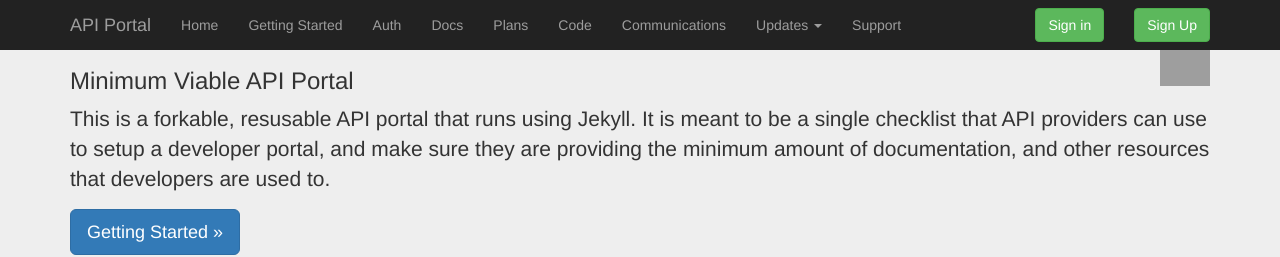
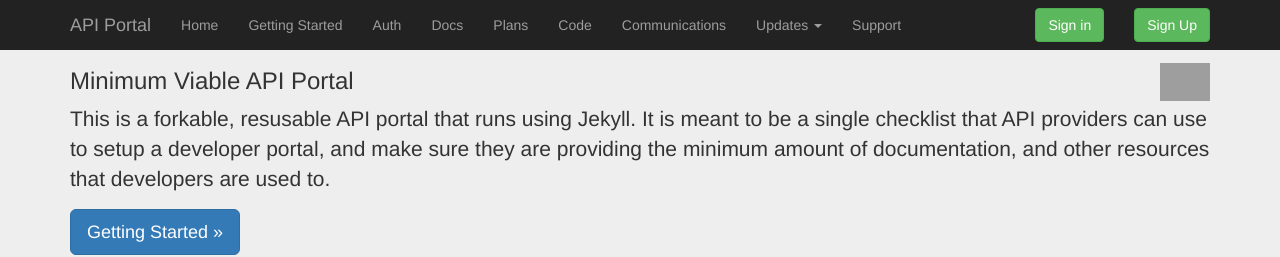
Before and after one commit to api-evangelist/portal-minimum, a Jekyll site: the page built from index.html, in a window 1280 px wide. Shown: the top 257 px of the page. Built offline with Jekyll 4.4.1, drawn with Linux system fonts in a browser that asks for light colours; grey boxes are pictures that could not be loaded.

Commit message:
add some padding

```diff
--- a/index.html
+++ b/index.html
@@ -4,7 +4,7 @@
 
 <div class="jumbotron" style="padding-bottom: 5px;">
   <div class="container">
-    <a href="{{ site.portal_url }}/apis.json" target="_blank"><img src="https://s3.amazonaws.com/kinlane-productions/bw-icons/api-commons-icon.png" width="50" align="right" title="APIs.json" /></a>
+    <a href="{{ site.portal_url }}/apis.json" target="_blank"><img src="https://s3.amazonaws.com/kinlane-productions/bw-icons/api-commons-icon.png" width="50" align="right" title="APIs.json" style="padding-top: 15px;" /></a>
     <h3>{{ site.portal_name }}</h3>
     <p>{{ site.portal_description }}</p>
     <p><a class="btn btn-primary btn-lg" href="/getting-started/" role="button">Getting Started &raquo;</a></p>
```
